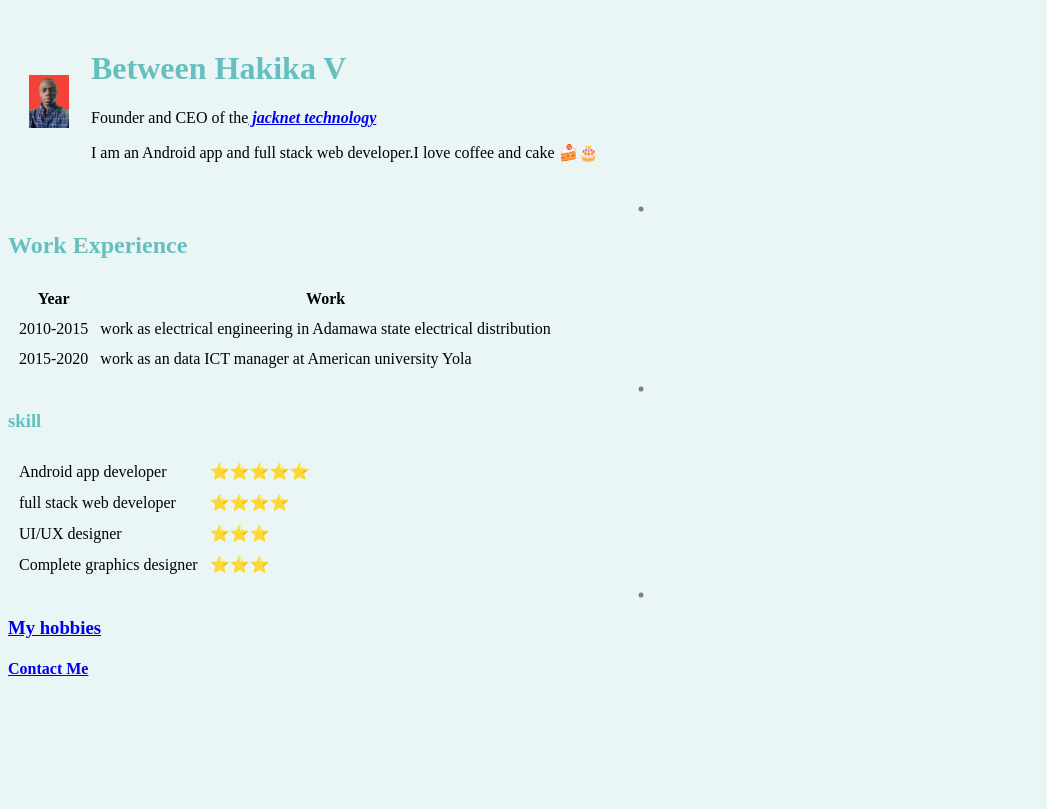
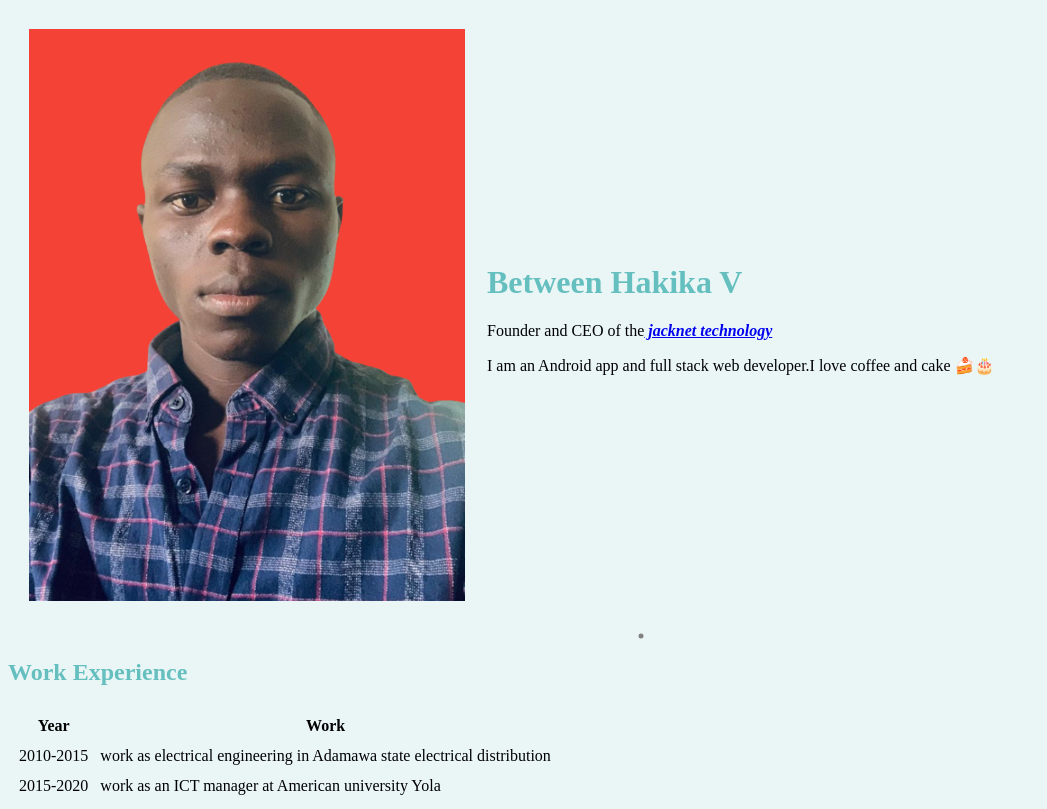
Before and after one commit to Between234/Jacknet.io, a plain HTML site: page index.html in a window 1280 px wide. Shown: the top 809 px of the page, without its empty margins (0-1047 px from the left). Drawn offline with Linux system fonts and the light colour scheme.

Commit message:
Update index.html
Body,Table data.

```diff
--- a/index.html
+++ b/index.html
@@ -17,7 +17,7 @@
 <body>
   <table cellspacing="20px">
     <tr>
-      <td><img src="img.png" alt="jacknet profile picture" width="40px"></td>
+      <td><img src="img.png" alt="jacknet profile picture"></td>
       <td><h1>Between Hakika V</h1>
   <p>Founder and CEO of the<strong><em><a href="tech.html"> jacknet technology</a>  </em></strong></p>
   <p>I am an Android app and full stack web developer.I love coffee and cake 🍰🎂</p></td>
@@ -34,7 +34,7 @@
     </tr>
     <tr>
       <td>2015-2020</td>
-      <td>work as an data ICT manager at American university Yola</td>
+      <td>work as an ICT manager at American university Yola</td>
     </tr>
   </table>
   <hr>
```
